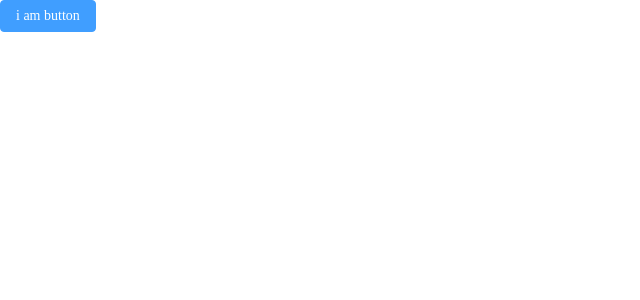
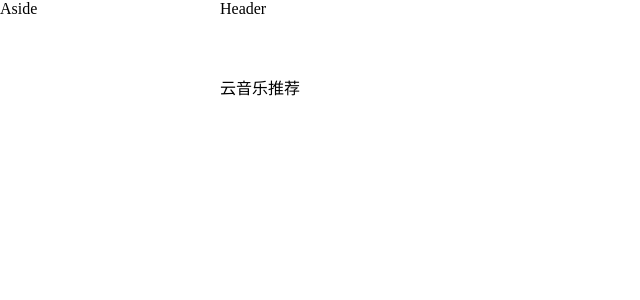
Before and after one commit to ZRMYDYCG/YS-Music, a Vue app: page /#/featuredPicks in a window 1280 px wide. Before the commit this address had no page. Shown: the top 300 px of the page, without its empty margins (0-640 px from the left). Built offline with nearby package versions, Linux system fonts and the light colour scheme.

Commit message:
🎉 feat-layout 路由出口添加，初步确定布局架子

```diff
--- a/src/App.vue
+++ b/src/App.vue
@@ -7,7 +7,7 @@
 </script>
 
 <template>
-  <el-button type="primary">i am button</el-button>
+  <router-view></router-view>
 </template>
 
 <style scoped></style>
--- a/src/layout/Layout.vue
+++ b/src/layout/Layout.vue
@@ -1,5 +1,15 @@
 <template>
-  <div class="Layout"></div>
+  <div class="Layout">
+    <el-container>
+      <el-aside width="200px">Aside</el-aside>
+      <el-container>
+        <el-header>Header</el-header>
+        <el-main>
+          <router-view></router-view>
+        </el-main>
+      </el-container>
+    </el-container>
+  </div>
 </template>
 
 <script setup></script>
--- a/src/router/index.js
+++ b/src/router/index.js
@@ -1,8 +1,19 @@
-import { createRouter, createWebHistory } from 'vue-router'
+import { createRouter, createWebHashHistory } from 'vue-router'
+import Layout from '@/layout/Layout.vue'
+import FeaturedPicks from './modules/Ys-featured-picks.js'
+
+export const constantRoutes = [
+  {
+    path: '/',
+    component: Layout,
+    redirect: '/featuredPicks'
+  },
+  FeaturedPicks
+]
 
 const router = createRouter({
-  history: createWebHistory(import.meta.env.BASE_URL),
-  routes: []
+  history: createWebHashHistory(),
+  routes: constantRoutes
 })
 
 export default router
--- /dev/null
+++ b/src/router/modules/Ys-featured-picks.js
@@ -0,0 +1,13 @@
+import Layout from '@/layout/Layout.vue'
+
+export default {
+  path: '/featuredPicks',
+  component: Layout,
+  children: [
+    {
+      path: '',
+      name: 'FeaturedPicks',
+      component: () => import('@/views/FeaturedPicks/index.vue')
+    }
+  ]
+}
--- /dev/null
+++ b/src/views/FeaturedPicks/index.vue
@@ -0,0 +1,7 @@
+<script setup></script>
+
+<template>
+  <div class="featured-picks">云音乐推荐</div>
+</template>
+
+<style scoped lang="scss"></style>
```
